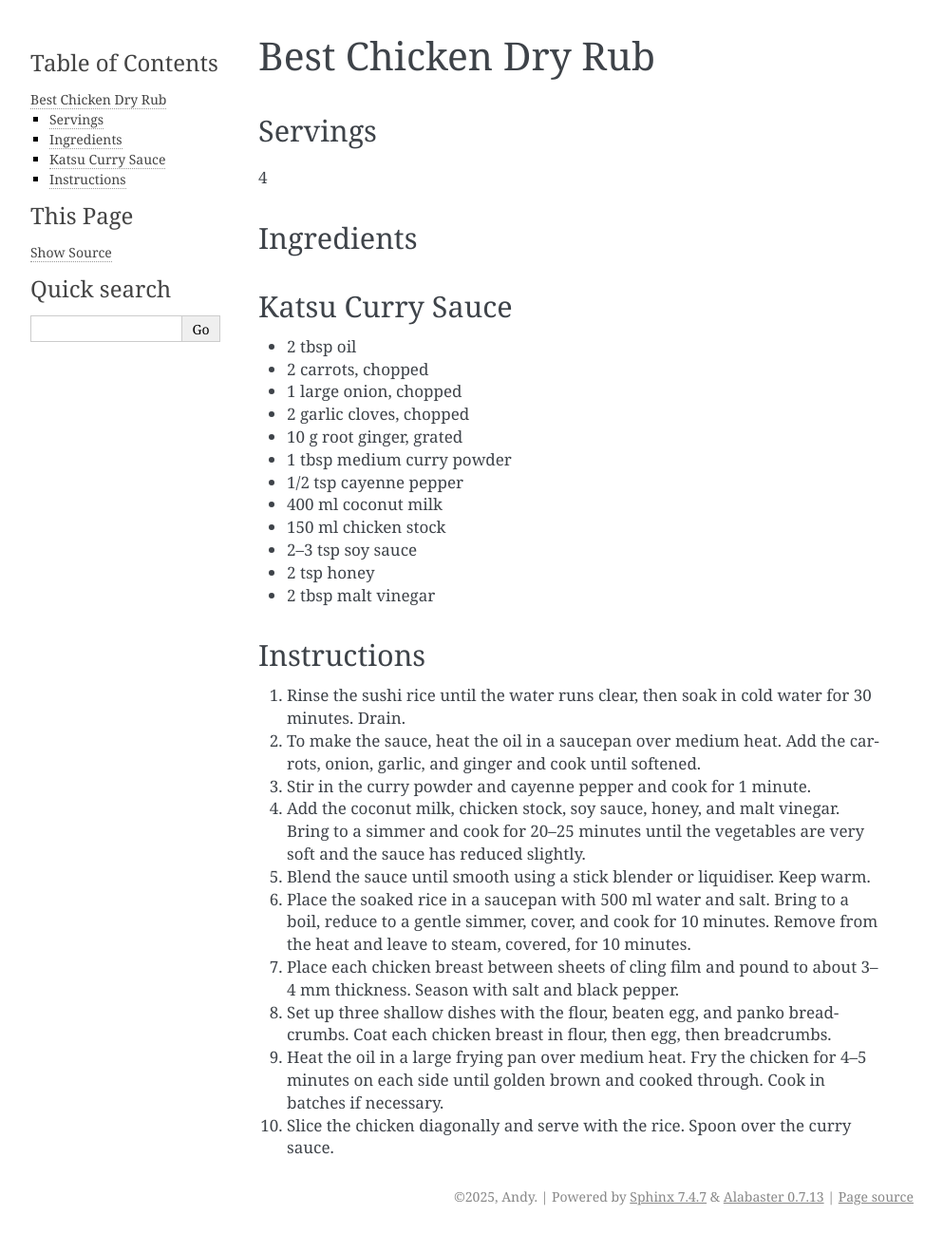
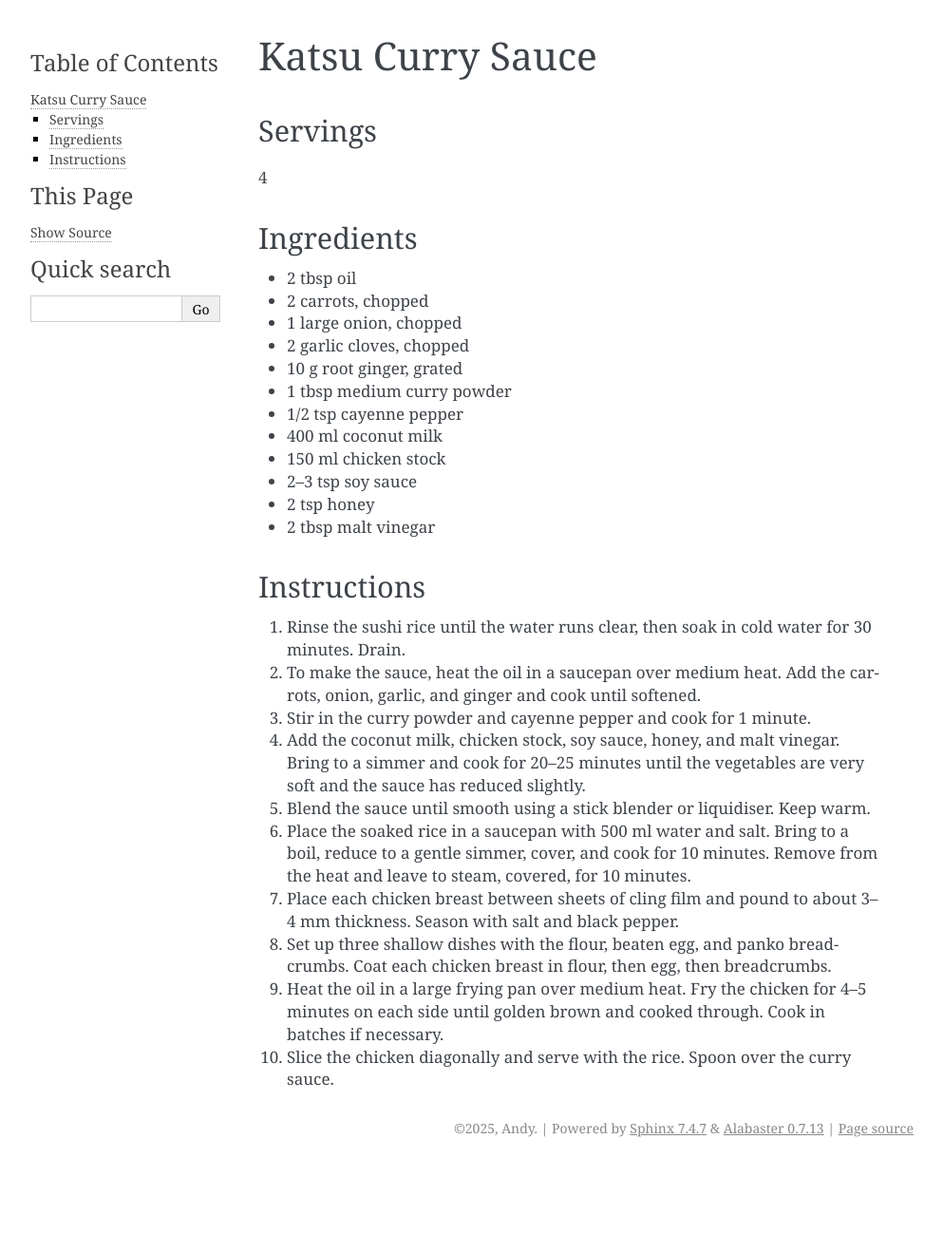
Before and after one commit to andrewclymer/BBQ, a Sphinx documentation site: the page built from docs/source/recipe/Katsu.rst, in a window 1280 px wide. Shown: the whole page at 95% size, without its empty margins (148-1141 px from the left). Built offline with Sphinx 7.4.7, drawn with Linux system fonts in a browser that asks for light colours; after the commit the page ends 1227 px from its top, so only the background shows below that.

Commit message:
Updated with titles

```diff
--- a/docs/source/recipe/Katsu.rst
+++ b/docs/source/recipe/Katsu.rst
@@ -1,5 +1,5 @@
 *************
-Best Chicken Dry Rub
+Katsu Curry Sauce
 *************
 
 Servings
```
Also changed, not shown: other parts of docs/source/recipe/Katsu.rst (+0 -2 lines).
